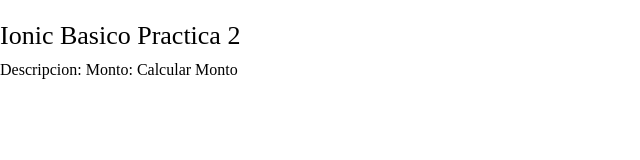
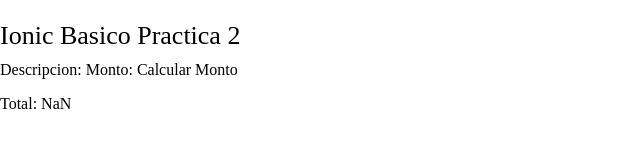
Before and after one commit to 33-labmoviles/ionic-basico-2076182, a plain HTML site: page Index.html in a window 1280 px wide. Both pictures are taken after a click on the element "Calcular Monto". Shown: the full height of the page, 0-640 px from the left. Drawn offline with nearby package versions, Linux system fonts and the light colour scheme.

Commit message:
Agregars total

```diff
--- a/Index.html
+++ b/Index.html
@@ -45,6 +45,10 @@
         </ion-col>
 
     </ion-row>
+
+    <p id="TotalMsg">
+        Total:
+    </p>
         <!--Fin De Fila-->
 
 </ion-grid>
--- a/Index.js
+++ b/Index.js
@@ -3,8 +3,9 @@ console.log("Hola Mundo");
 
 var total= 0;
 var monto= 0;
+var TotalMsg=document.getElementById("TotalMsg");
 
-var montoTxt=document.getElementById("Monto")
+var montoTxt=document.getElementById("Monto");
 //console.log("montoTxto");
 
 function calcularTotal(){
@@ -13,4 +14,6 @@ function calcularTotal(){
     monto=parseInt(monto);
     total=total+monto;
     console.log(total);
+
+    TotalMsg.innerHTML="Total: "+total;
 }
```
